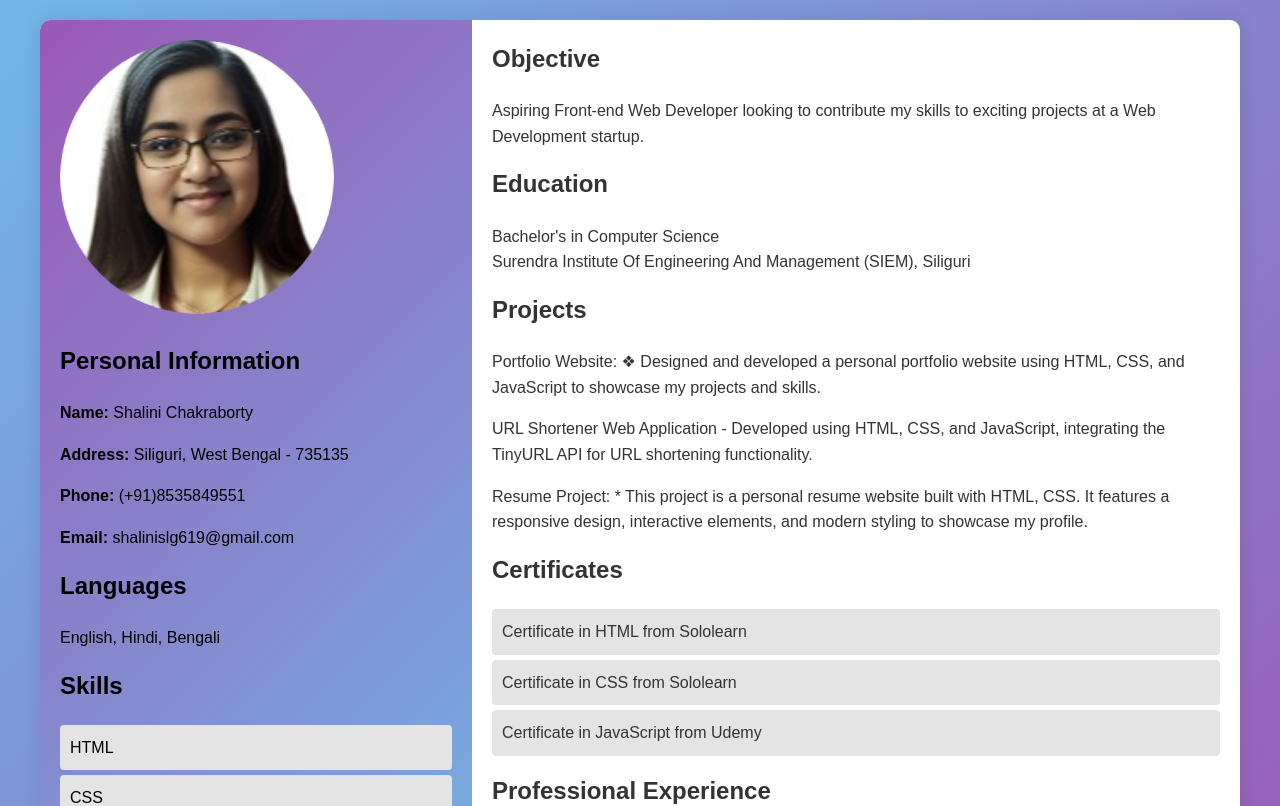
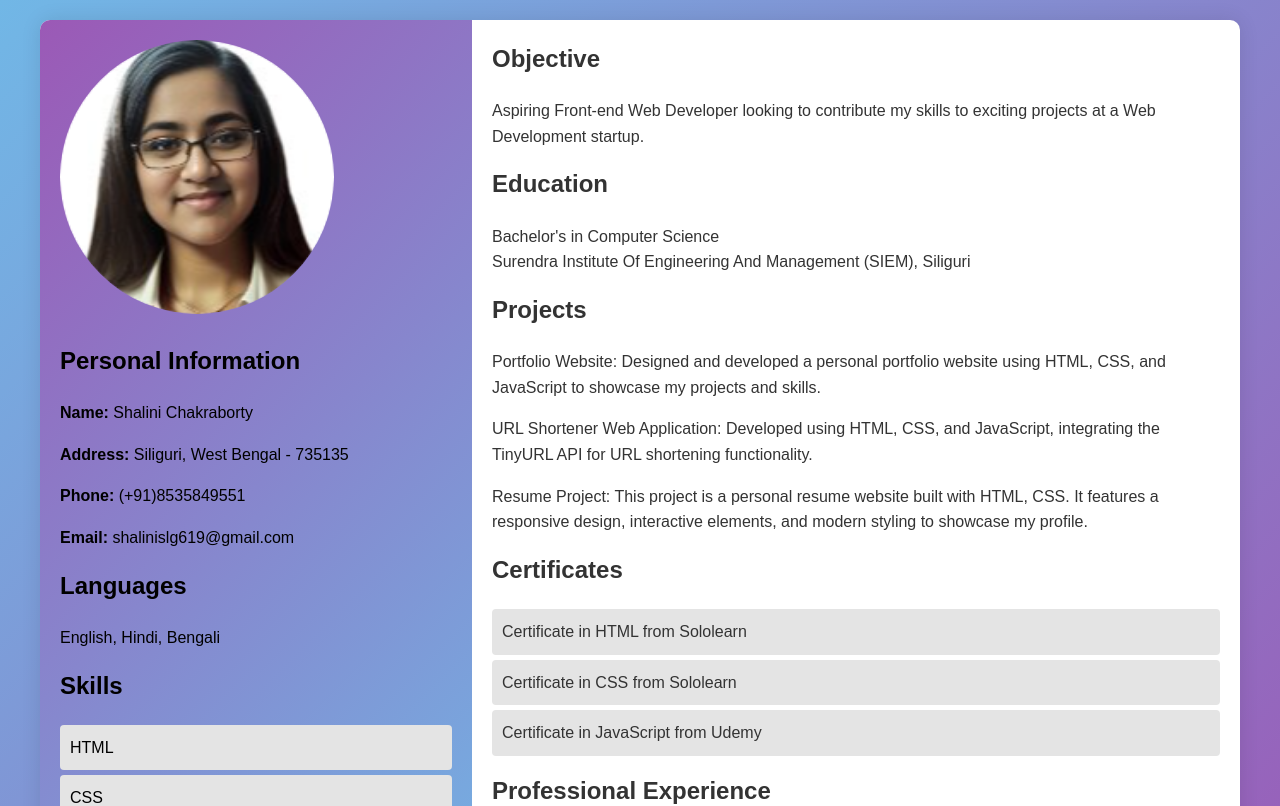
Before and after one commit to ChakrabortyShalini/Resume-, a plain HTML site: page index.html in a window 1280 px wide. Shown: the top 806 px of the page. Drawn offline with Linux system fonts and the light colour scheme.

Commit message:
Update index.html

```diff
--- a/index.html
+++ b/index.html
@@ -46,12 +46,12 @@
             <div class="projects">
                 <h2>Projects</h2>
                 <p>Portfolio Website:
-                    ❖ Designed and developed a personal portfolio website using HTML, CSS,
+                    Designed and developed a personal portfolio website using HTML, CSS,
                     and JavaScript to showcase my projects and skills.</p>
-                <p>URL Shortener Web Application -
+                <p>URL Shortener Web Application:
                      Developed using HTML, CSS, and JavaScript, integrating the TinyURL API for URL shortening functionality.</p>
                      <p>Resume Project:
-                        * This project is a personal resume website built with HTML, CSS. It features a responsive design, interactive elements, and modern
+                       This project is a personal resume website built with HTML, CSS. It features a responsive design, interactive elements, and modern
                        styling to showcase my profile.</p>
             </div>
             <div class="certificates">
```
